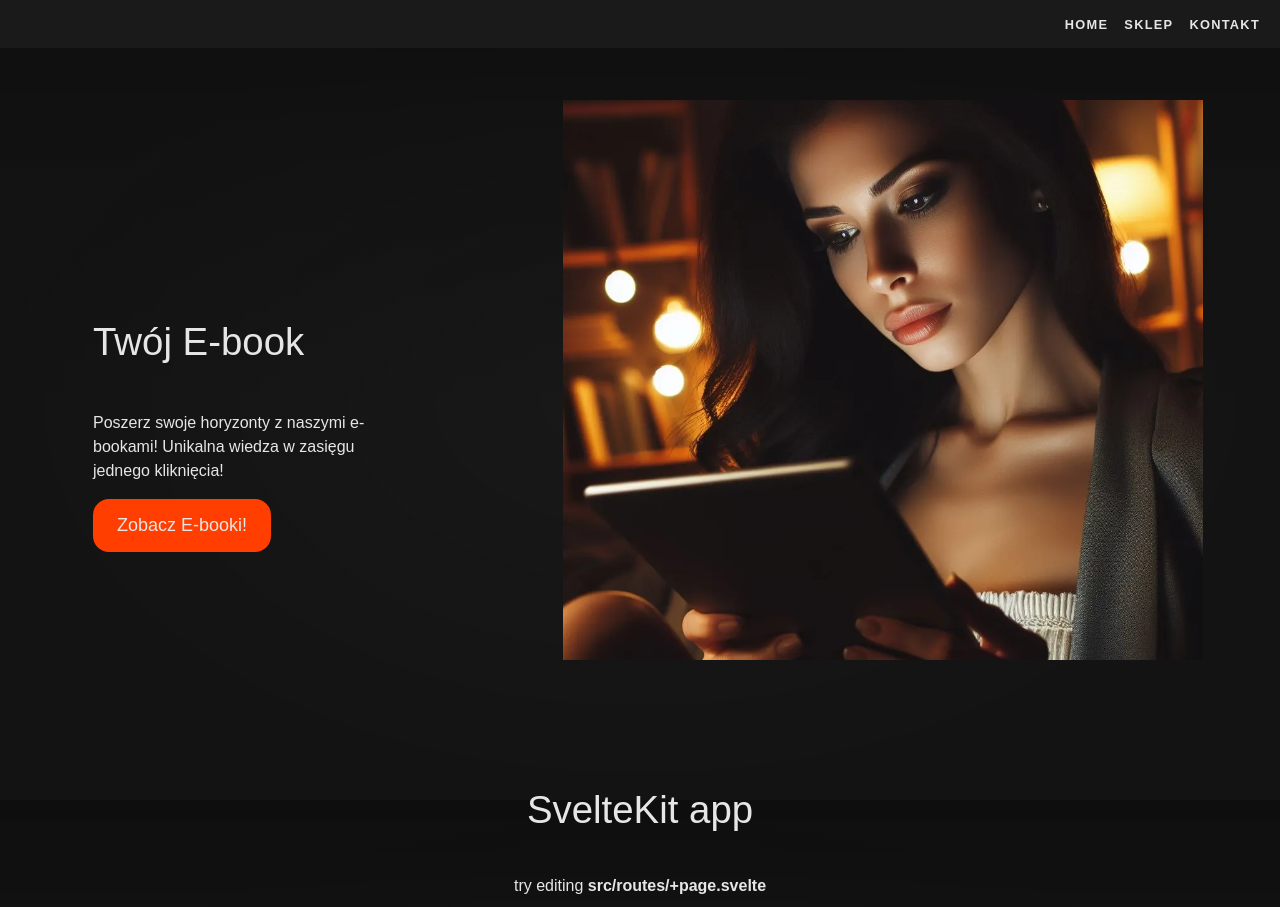
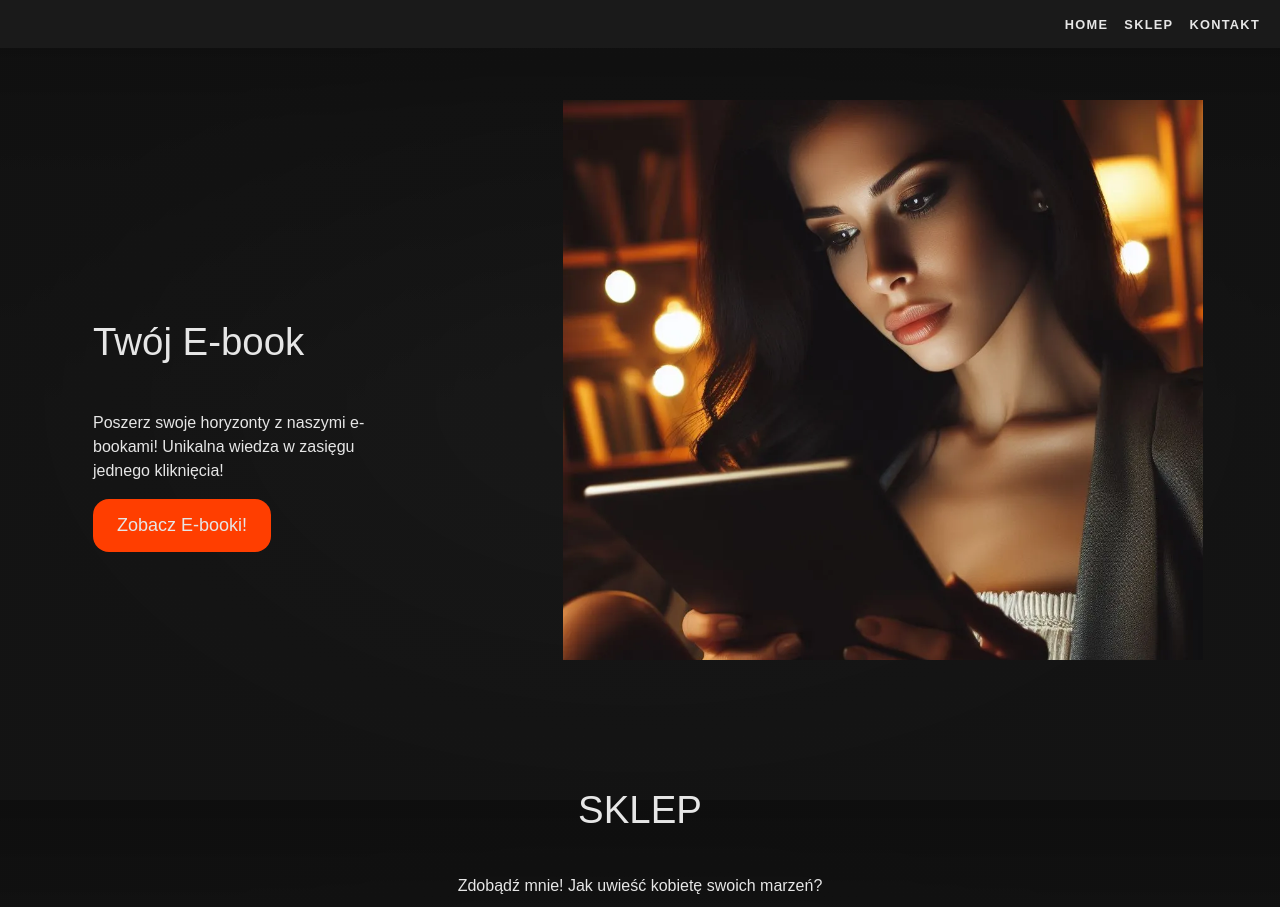
Before and after one commit to KapiSolutions/e-book-store, a SvelteKit app: page / in a window 1280 px wide. Shown: the top 907 px of the page. Built offline with nearby package versions, Linux system fonts and the light colour scheme.

Commit message:
chore: implement seo and products components

```diff
--- a/src/routes/+page.svelte
+++ b/src/routes/+page.svelte
@@ -1,17 +1,12 @@
 <script>
+	import SEO from '$lib/components/SEO.svelte';
+	import Products from '$lib/components/Products.svelte';
 </script>
 
-<svelte:head>
-	<title>Home</title>
-	<meta name="description" content="Svelte demo app" />
-</svelte:head>
+<SEO />
 
 <section>
-	<h1>SvelteKit app</h1>
-
-	<h2>
-		try editing <strong>src/routes/+page.svelte</strong>
-	</h2>
+	<Products />
 </section>
 
 <style>
@@ -22,24 +17,4 @@
 		align-items: center;
 		flex: 0.6;
 	}
-
-	h1 {
-		width: 100%;
-	}
-
-	/* .welcome {
-		display: block;
-		position: relative;
-		width: 100%;
-		height: 0;
-		padding: 0 0 calc(100% * 495 / 2048) 0;
-	}
-
-	.welcome img {
-		position: absolute;
-		width: 100%;
-		height: 100%;
-		top: 0;
-		display: block;
-	} */
 </style>
```
